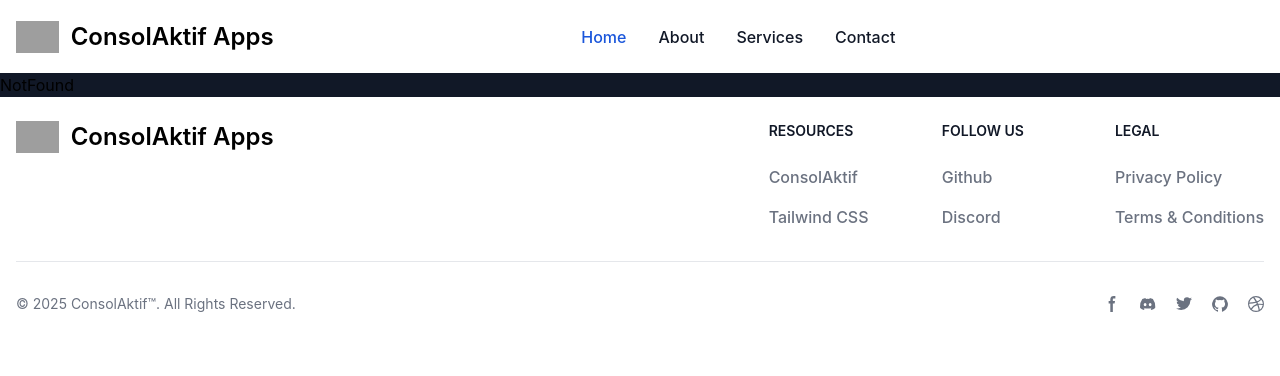
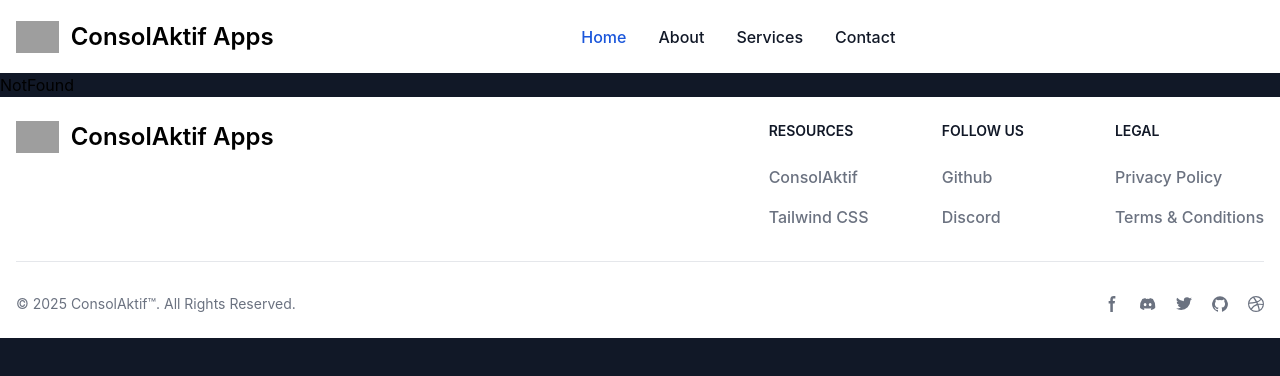
Before and after one commit to MuratGuelr/ConsolAktif, a React (Vite) app: page / in a window 1280 px wide. Shown: the top 376 px of the page. Built offline with nearby package versions, Linux system fonts and the light colour scheme; no server answers; grey boxes are pictures that could not be loaded.

Commit message:
toast container was added.

```diff
--- a/src/main.jsx
+++ b/src/main.jsx
@@ -4,11 +4,15 @@ import "./index.css";
 import App from "./App.jsx";
 import Navbar from "./pages/Navbar/Navbar.jsx";
 import Footer from "./pages/Footer/Footer.jsx";
+import { ToastContainer } from "react-toastify";
 
 createRoot(document.getElementById("root")).render(
   <StrictMode>
-    <Navbar />
-    <App />
-    <Footer />
+    <div className="bg-gray-900 dark:bg-gray-900 h-screen">
+      <ToastContainer />
+      <Navbar />
+      <App />
+      <Footer />
+    </div>
   </StrictMode>
 );
```
